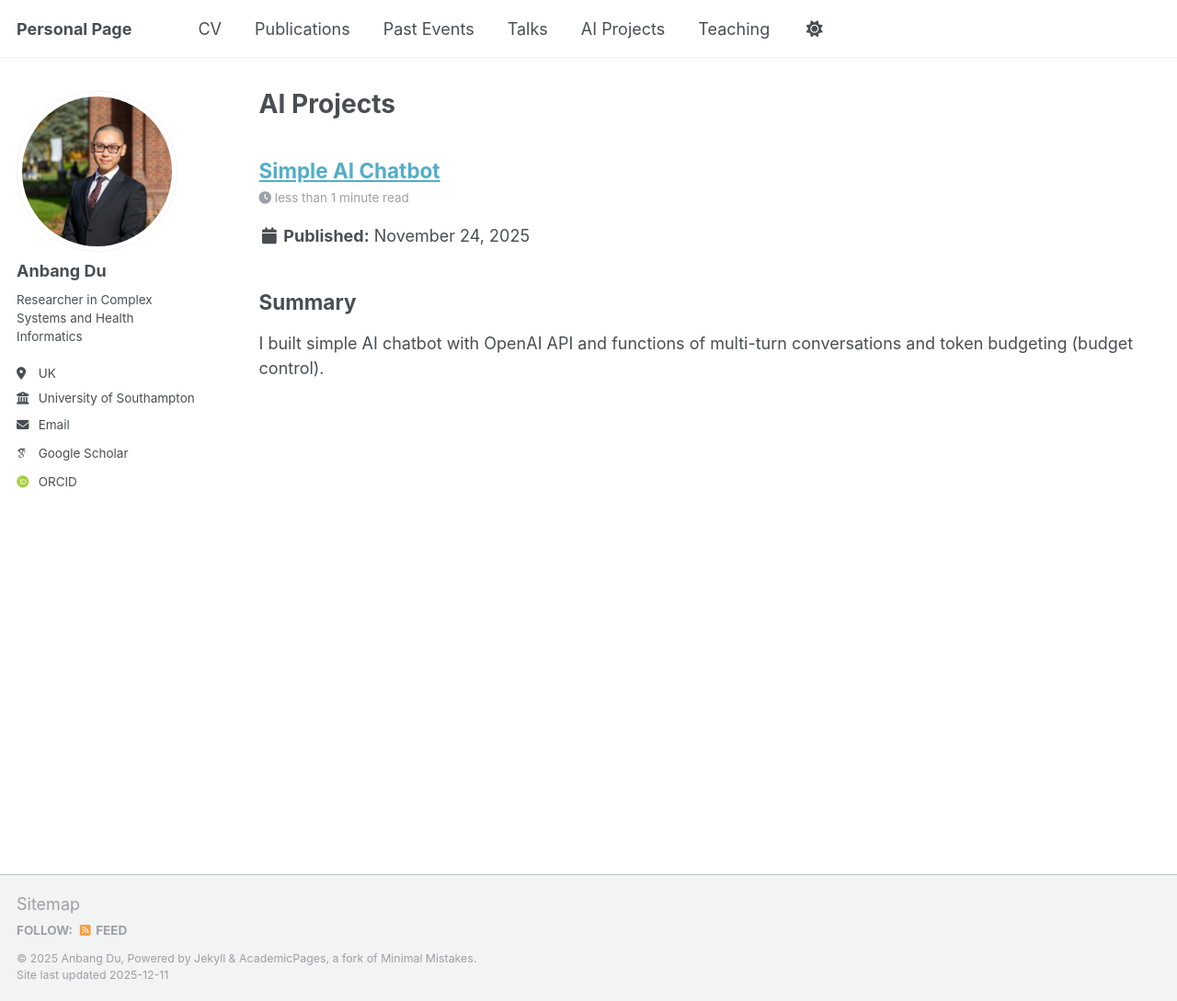
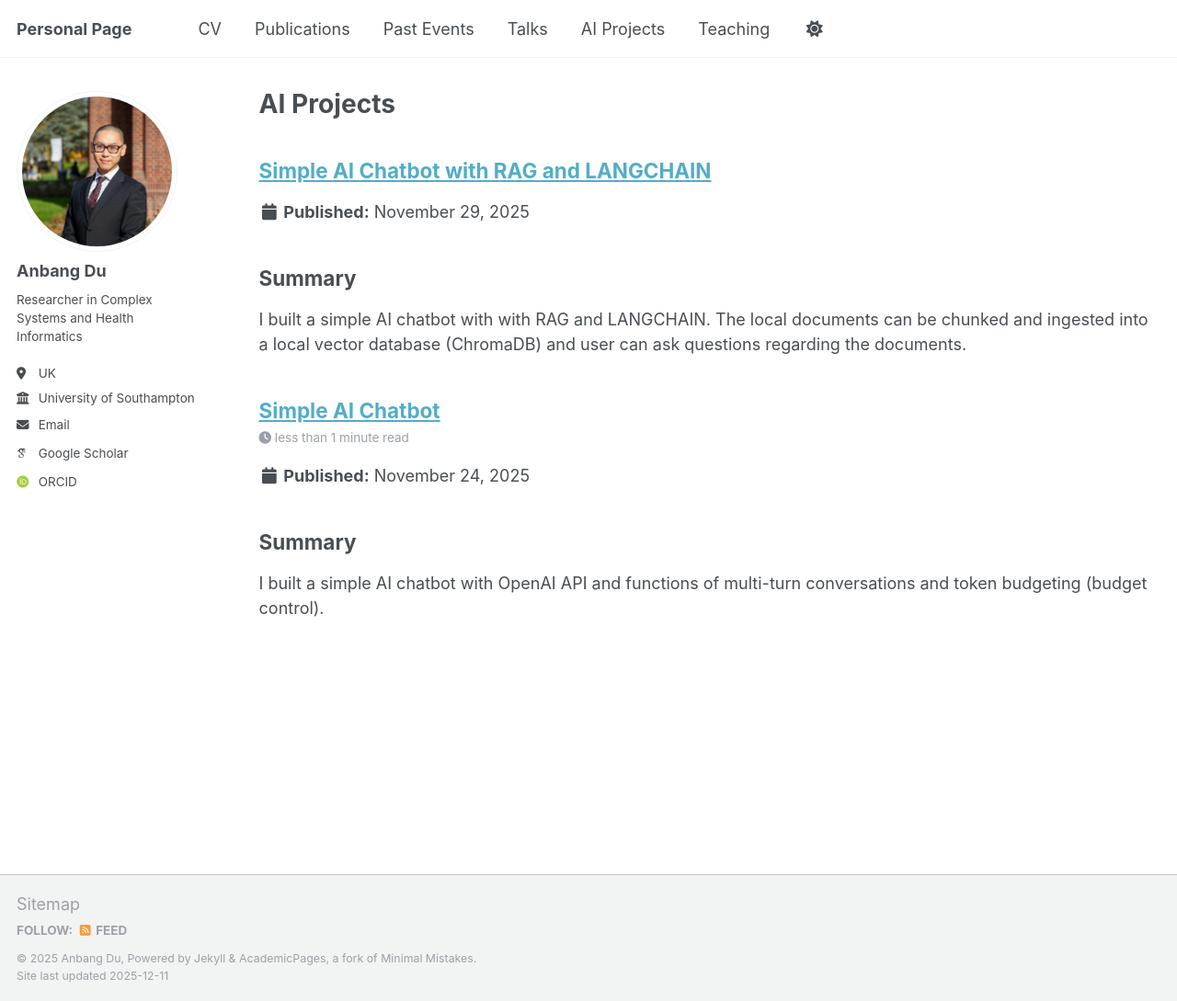
Before and after one commit to adamdu001/adamdu001.github.io, a Jekyll site: the page built from _pages/ai-toy-projects.html, in a window 1280 px wide and 1089 px high. Shown: the whole window at 92% size. Built offline with Jekyll 4.4.1, drawn with Linux system fonts in a browser that asks for light colours; some web fonts are replaced; a script that is not in the unit is left out.

Commit message:
AI project 2.1

```diff
--- /dev/null
+++ b/_ai-toy-projects/chatbot_rag.md
@@ -0,0 +1,13 @@
+---
+layout: single
+title: "Simple AI Chatbot with RAG and LANGCHAIN"
+date: 2025-11-29
+author_profile: true
+read_time: false
+share: true
+---
+
+## Summary
+I built a simple AI chatbot with with RAG and LANGCHAIN. The local documents can be chunked and ingested into a local vector database (ChromaDB) and user can ask questions regarding the documents.
+
+https://github.com/adamdu001/Chatbot-with-RAG-and-LangChain
```
Also changed, not shown: _ai-toy-projects/chatbot_basic.md (+1 -1 lines).
